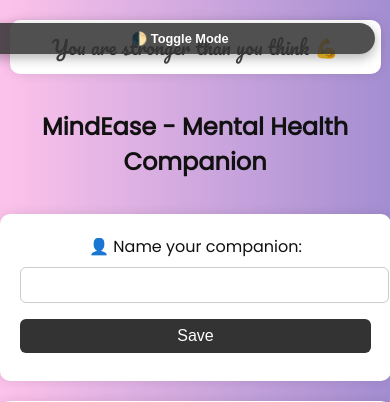
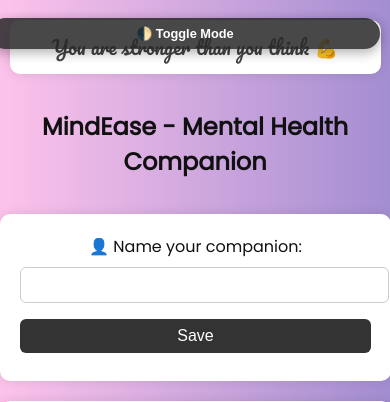
Before and after one commit to Jaspreetkaurr21/MindEase-AI, a Flask app: page /chat in a window 390 px wide. Shown: the top 402 px of the page. Run offline with Flask 3, Linux system fonts and the light colour scheme; a user stored in the database is signed in.

Commit message:
responsive ui

```diff
--- a/templates/chat.html
+++ b/templates/chat.html
@@ -224,41 +224,44 @@
       font-size: 0.85rem;
     }
   }
-  .toggle-mode-btn {
+  #toggle-mode {
   position: fixed;
-  top: 20px;
-  right: 20px;
-  background-color: rgba(50, 50, 50, 0.85);
-  color: white;
+  top: 15px;
+  right: 15px;
   padding: 10px 18px;
+  font-size: 0.9rem;
+  font-weight: 600;
+  border: none;
   border-radius: 25px;
-  font-weight: 600;
-  font-size: 0.9rem;
-  border: none;
-  z-index: 999;
+  background-color: rgba(40, 40, 40, 0.85);
+  color: #fff;
   box-shadow: 0 4px 12px rgba(0, 0, 0, 0.3);
-  transition: all 0.3s ease;
+  z-index: 1000;
+  transition: background 0.3s ease, transform 0.2s ease;
 }
 
-.toggle-mode-btn:hover {
-  background-color: rgba(30, 30, 30, 1);
+#toggle-mode:hover {
+  background-color: rgba(20, 20, 20, 1);
   cursor: pointer;
+  transform: scale(1.05);
 }
 
-@media screen and (max-width: 600px) {
-  .toggle-mode-btn {
-    top: 15px;
-    right: 15px;
+@media (max-width: 600px) {
+  #toggle-mode {
     font-size: 0.8rem;
     padding: 8px 14px;
+    top: 10px;
+    right: 10px;
   }
 }
+
 
 </style>
 
 </head>
 <body>
- <button class="toggle-mode-btn" onclick="toggleDarkMode()">🌓 Toggle Mode</button>
+<button id="toggle-mode" onclick="toggleDarkMode()">🌓 Toggle Mode</button>
+
 
 
   <div class="quote-box" id="quote-box">
@@ -451,9 +454,10 @@ async function sendMessage() {
       });
   }
 
-  function toggleMode() {
-    document.body.classList.toggle("dark-mode");
-  }
+ function toggleDarkMode() {
+  document.body.classList.toggle("dark-mode");
+}
+
 
   function loadJournalHistory() {
     fetch("/journal/history")
```
